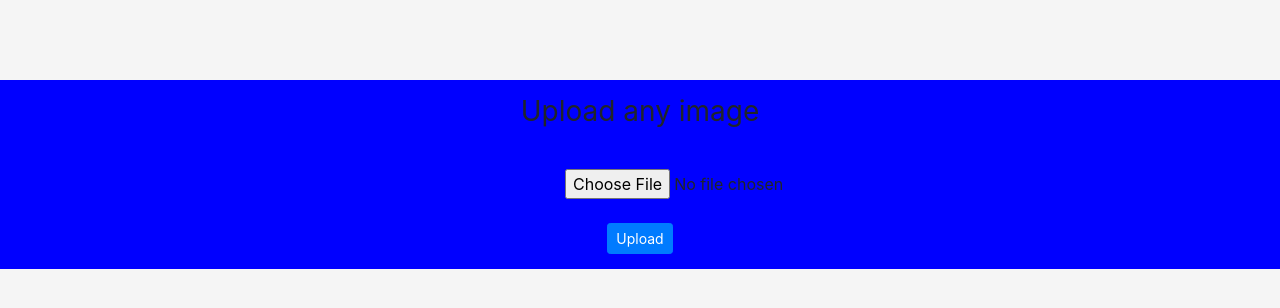
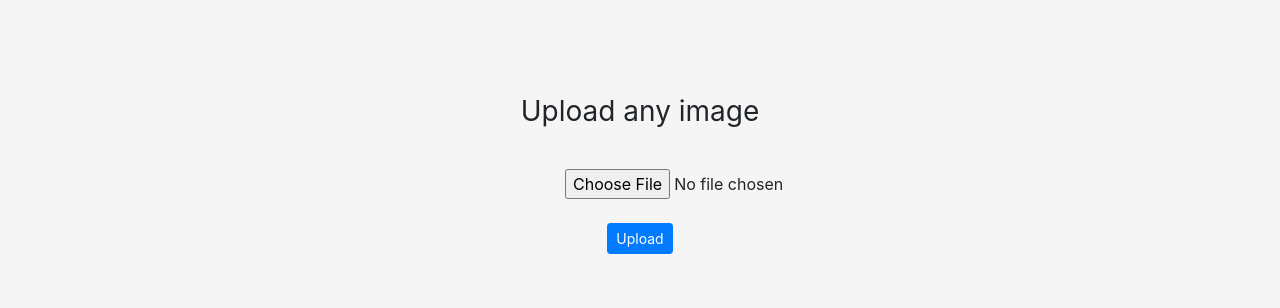
Before and after one commit to kamalesh015/whatisthis, a Flask app: page / in a window 1280 px wide; the page is wider, and only the part inside the window is pictured. Shown: the top 308 px of that part. Run offline with Flask 3, Linux system fonts and the light colour scheme; some libraries are stand-ins or nearby versions.

Commit message:
Update index.html

```diff
--- a/templates/index.html
+++ b/templates/index.html
@@ -21,7 +21,7 @@
     <title>yolov5 object detection | Pyresearch</title>
   </head>
   <body class="text-center">
-    <div style="background-color: blue;width: 100vw;">
+    <div style="width: 100vw;">
     <form class="form-signin" method=post enctype=multipart/form-data>
       <div class="demo">
         <div>
```
